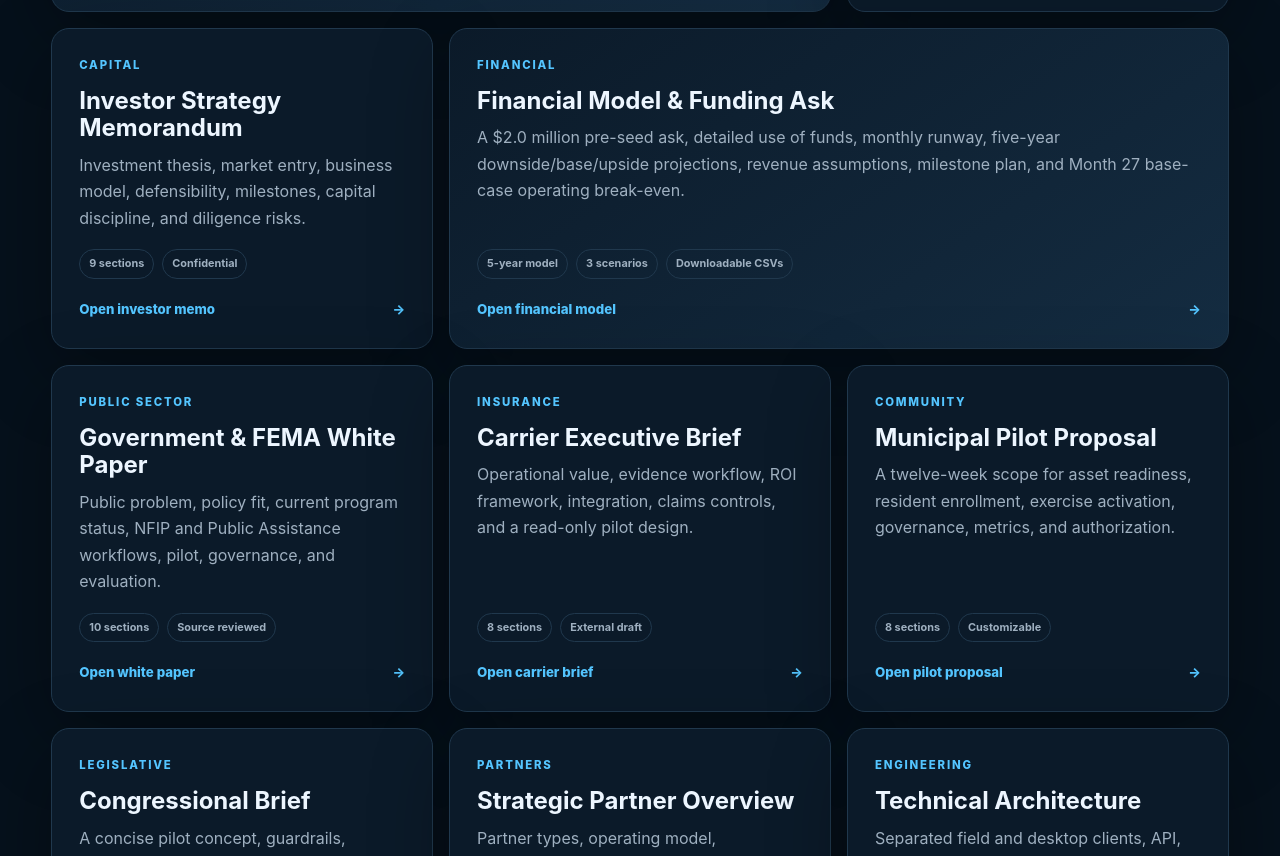
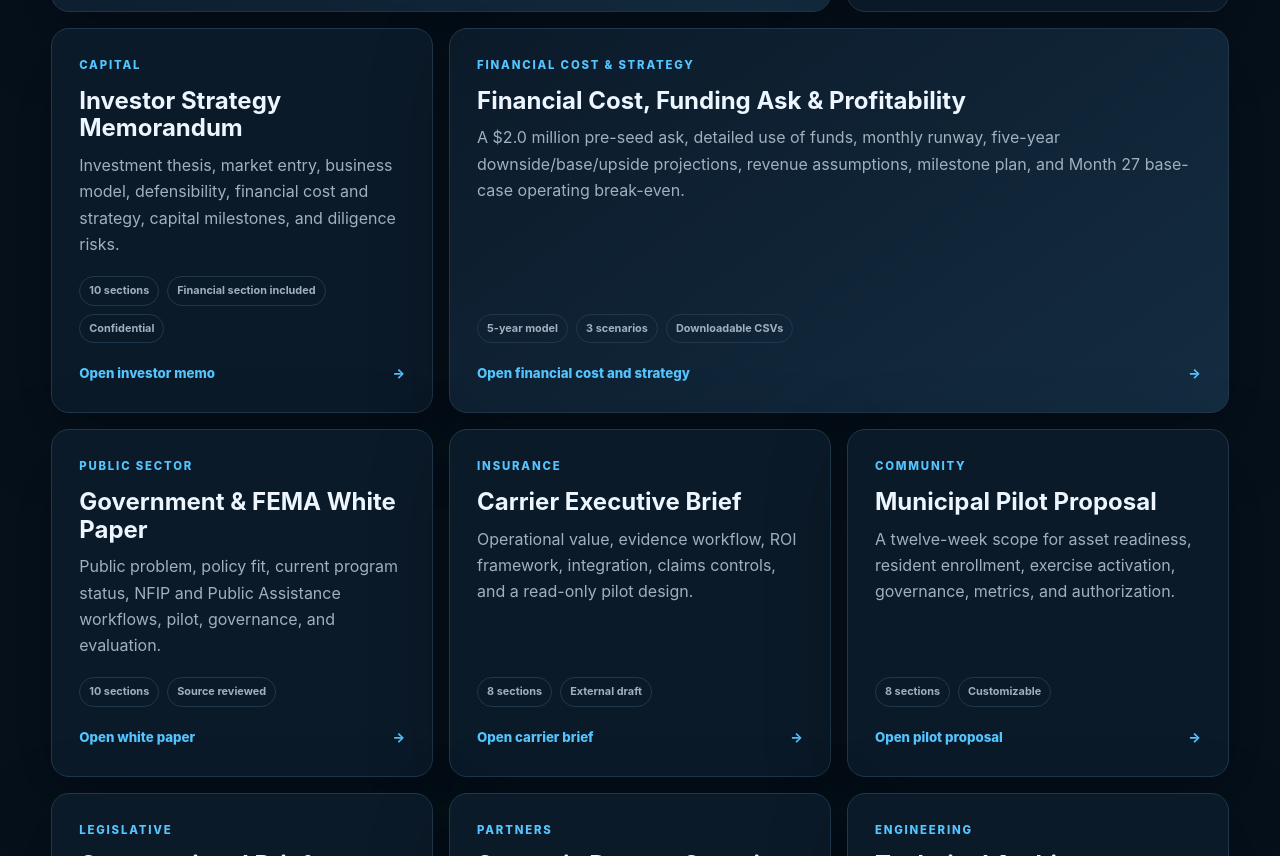
Before and after one commit to goethalsjustin5-blip/risk-kapture-publication-suite-, a plain HTML site: page publications/index.html in a window 1280 px wide. Shown: the part 1028-1884 px from the top of the page. Drawn offline with Linux system fonts and the light colour scheme.

Commit message:
Add financial cost and strategy section to publication suite

```diff
--- a/publications/index.html
+++ b/publications/index.html
@@ -50,16 +50,16 @@
 
         <article class="library-card">
           <span class="kicker">CAPITAL</span><h2>Investor Strategy Memorandum</h2>
-          <p>Investment thesis, market entry, business model, defensibility, milestones, capital discipline, and diligence risks.</p>
-          <div class="card-meta"><span class="pill">9 sections</span><span class="pill">Confidential</span></div>
+          <p>Investment thesis, market entry, business model, defensibility, financial cost and strategy, capital milestones, and diligence risks.</p>
+          <div class="card-meta"><span class="pill">10 sections</span><span class="pill">Financial section included</span><span class="pill">Confidential</span></div>
           <a href="document.html?doc=investor">Open investor memo</a>
         </article>
 
         <article class="library-card featured">
-          <span class="kicker">FINANCIAL</span><h2>Financial Model & Funding Ask</h2>
+          <span class="kicker">FINANCIAL COST & STRATEGY</span><h2>Financial Cost, Funding Ask & Profitability</h2>
           <p>A $2.0 million pre-seed ask, detailed use of funds, monthly runway, five-year downside/base/upside projections, revenue assumptions, milestone plan, and Month 27 base-case operating break-even.</p>
           <div class="card-meta"><span class="pill">5-year model</span><span class="pill">3 scenarios</span><span class="pill">Downloadable CSVs</span></div>
-          <a href="financial-model.html">Open financial model</a>
+          <a href="financial-model.html">Open financial cost and strategy</a>
         </article>
 
         <article class="library-card">
```
